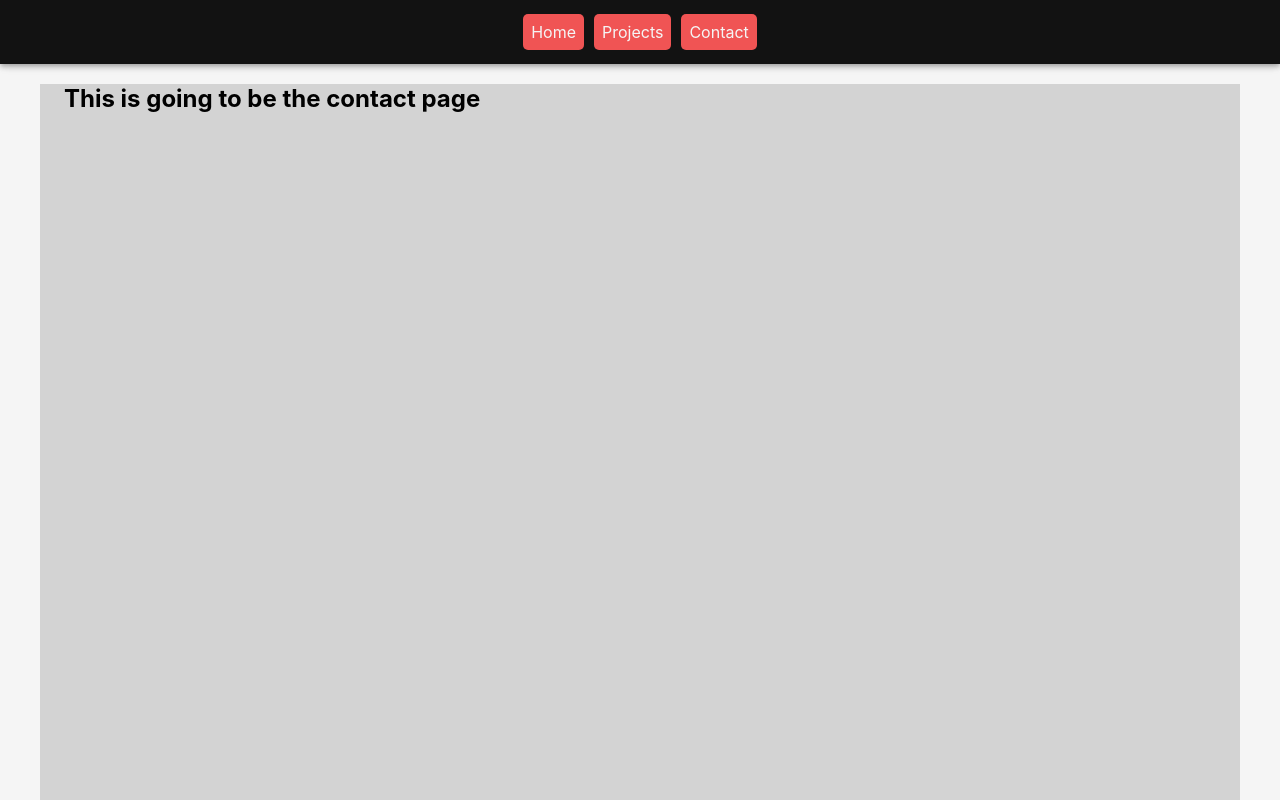
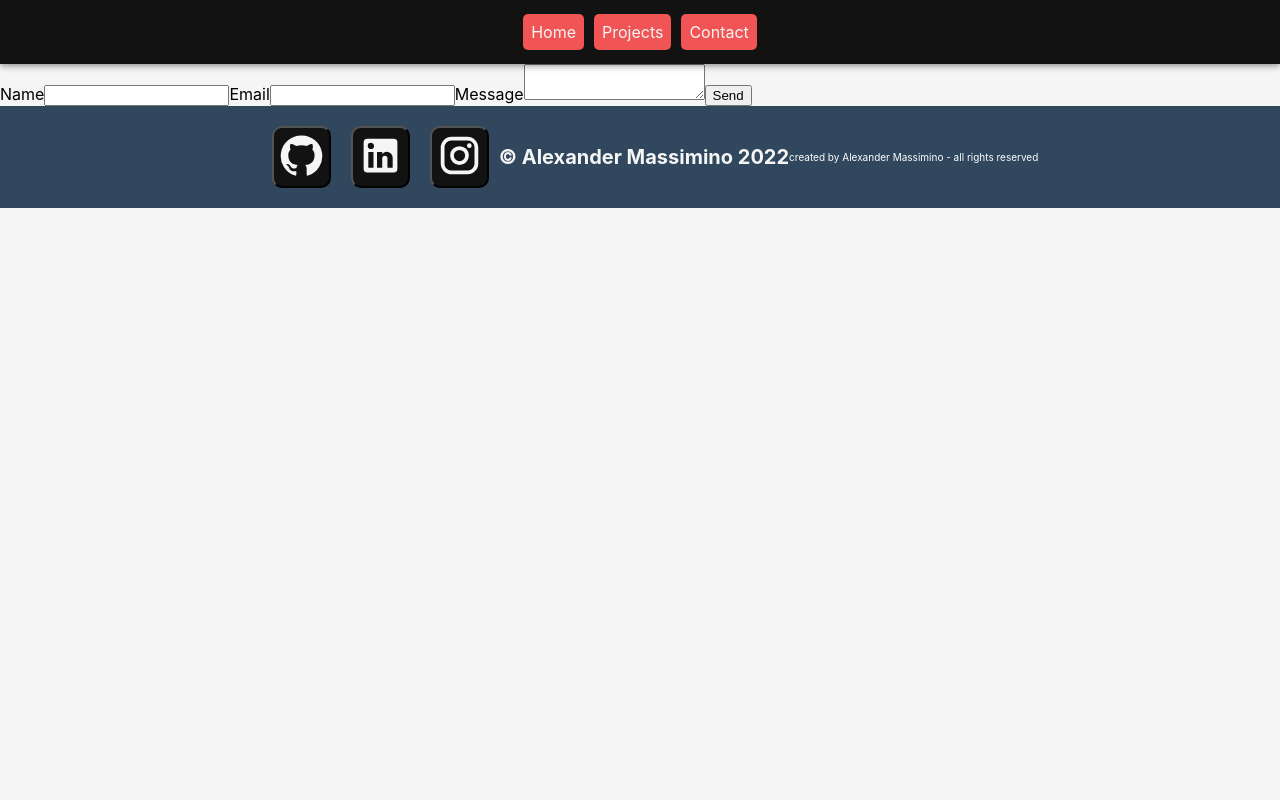
Before and after one commit to alexmassimino9/Portfolio, a React (Create React App) app: page /contact in a window 1280 px wide. Shown: the top 800 px of the page. Built offline with nearby package versions, Linux system fonts and the light colour scheme; a web font is replaced by a local one.

Commit message:
add contact form functionality

```diff
--- a/package.json
+++ b/package.json
@@ -4,6 +4,7 @@
   "version": "0.1.0",
   "private": true,
   "dependencies": {
+    "@emailjs/browser": "^3.6.2",
     "@emotion/react": "^11.9.3",
     "@emotion/styled": "^11.9.3",
     "@fontsource/roboto": "^4.5.7",
@@ -12,6 +13,9 @@
     "@testing-library/jest-dom": "^5.16.4",
     "@testing-library/react": "^13.3.0",
     "@testing-library/user-event": "^13.5.0",
+    "email-js": "^2.0.2",
+    "emailjs": "^4.0.0",
+    "emailjs-com": "^3.2.0",
     "react": "^18.2.0",
     "react-dom": "^18.2.0",
     "react-router-dom": "^6.3.0",
--- a/src/components/routes/contact.js
+++ b/src/components/routes/contact.js
@@ -1,17 +1,41 @@
-import { Container } from "@mui/system";
-import React from "react";
+import emailjs from "@emailjs/browser";
+import React, { useRef } from "react";
 
 const Contact = () => {
+  const form = useRef();
+
+  const sendEmail = (e) => {
+    e.preventDefault();
+
+    emailjs
+      .sendForm(
+        "service_s6q61tt",
+        "contact_form",
+        form.current,
+        "v5s6sK-NINaZ_1wli"
+      )
+      .then(
+        (result) => {
+          console.log(result.text);
+          e.target.reset();
+          alert("Email Sent");
+        },
+        (error) => {
+          console.log(error.text);
+        }
+      );
+  };
+
   return (
-    <Container
-      fixed
-      sx={{
-        bgcolor: "lightgrey",
-        height: "100vh",
-      }}
-    >
-      <h2>This is going to be the contact page</h2>
-    </Container>
+    <form ref={form} onSubmit={sendEmail}>
+      <label>Name</label>
+      <input type="text" name="user_name" />
+      <label>Email</label>
+      <input type="email" name="user_email" />
+      <label>Message</label>
+      <textarea name="message" />
+      <input type="submit" value="Send" />
+    </form>
   );
 };
 
```
Also changed, not shown: 1 other file (tests, documents, lock files or other folders).
